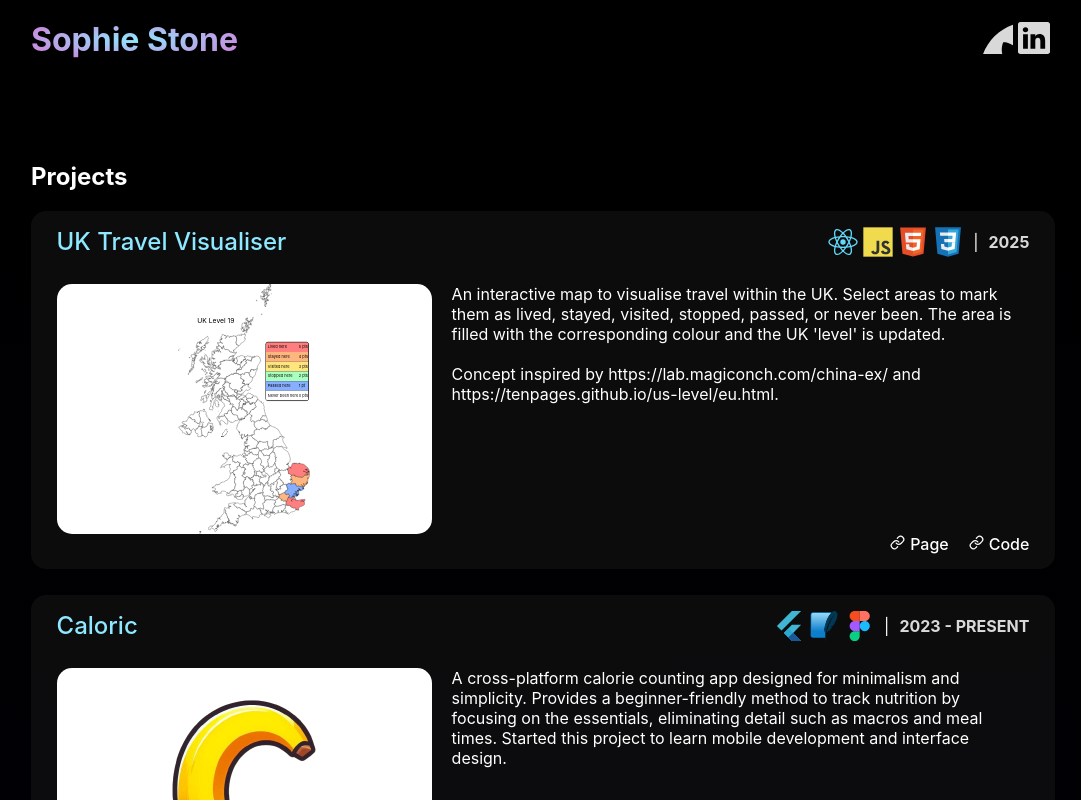
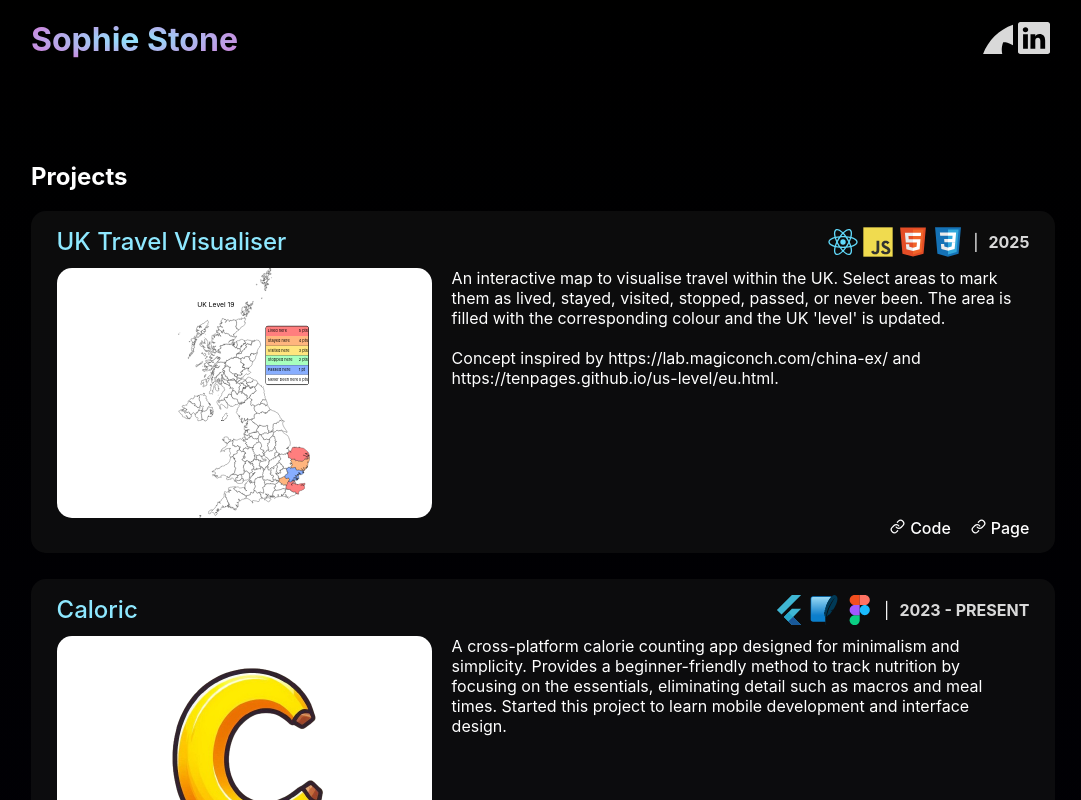
Before and after one commit to torkilv/norgeskart-kommuner, a React (Create React App) app: page /#/ in a window 1280 px wide. Shown: the top 800 px of the page, without its empty margins (97-1178 px from the left). Built offline with nearby package versions, Linux system fonts and the light colour scheme.

Commit message:
Remove hardcoded links and description top margin

```diff
--- a/src/components/projects/Projects.css
+++ b/src/components/projects/Projects.css
@@ -94,6 +94,7 @@
 
 #description {
     white-space: pre-wrap;
+    margin-top: 0;
 }
 
 #links {
--- a/src/components/projects/Projects.js
+++ b/src/components/projects/Projects.js
@@ -21,6 +21,7 @@ import languageIcons from '../language/iconMapping.js';
 
   function Project({project}) {
     const [modalOpen, setModalOpen] = useState(false);
+    const sortedLinks = project.links?.sort((a, b) => a.text.localeCompare(b.text)) || [];
 
     const toggleModal = () => {
       modalOpen ? document.body.classList.remove('no-scroll') : document.body.classList.add('no-scroll');
@@ -53,9 +54,9 @@ import languageIcons from '../language/iconMapping.js';
             <p id="description">{project.description}</p>
         </div>
           <div id="links">
-            <Link text="Page" url={project.pageUrl}/>
-            <Link text="Code" url={project.codeUrl} />
-            <Link text="Design" url={project.designUrl} />
+            {sortedLinks.map((link, index) => (
+              <Link key={index} text={link.text} url={link.url} />
+            ))}
           </div>
       </div>
 
--- a/src/data/project_data.js
+++ b/src/data/project_data.js
@@ -5,20 +5,23 @@ const projects = [
         description: `An interactive map to visualise travel within the UK. Select areas to mark them as lived, stayed, visited, stopped, passed, or never been. The area is filled with the corresponding colour and the UK 'level' is updated.
 
 Concept inspired by https://lab.magiconch.com/china-ex/ and https://tenpages.github.io/us-level/eu.html.`,
-        pageUrl: "smstone0.github.io/#/uk-map",
-        codeUrl: "https://github.com/smstone0/smstone0.github.io",
         thumbnail: "assets/MapChart_Map.svg",
         languages: ["React", "JavaScript", "HTML", "CSS"],
+        links: [
+            { text: "Page", url: "smstone0.github.io/#/uk-map" },
+            { text: "Code", url: "https://github.com/smstone0/smstone0.github.io" }
+        ]
     },
     {
         title: "Caloric",
         date: "2023 - PRESENT",
         description: `A cross-platform calorie counting app designed for minimalism and simplicity. Provides a beginner-friendly method to track nutrition by focusing on the essentials, eliminating detail such as macros and meal times. Started this project to learn mobile development and interface design.`,
-        designUrl: "https://www.figma.com/design/ojnG7Z2LYuzCuDM0TMUUiA/Caloric?node-id=0-1&node-type=canvas&t=lJdGKqTurMDbI7DR-0",
-        codeUrl: "https://github.com/smstone0/Caloric",
         thumbnail: "assets/caloric/caloric.png",
-        moreImages: [],
-        languages: ["Flutter", "SQLite", "Figma"]
+        languages: ["Flutter", "SQLite", "Figma"],
+        links: [
+            { text: "Design", url: "https://www.figma.com/design/ojnG7Z2LYuzCuDM0TMUUiA/Caloric?node-id=0-1&node-type=canvas&t=lJdGKqTurMDbI7DR-0" },
+            { text: "Code", url: "https://github.com/smstone0/Caloric" }
+        ]
     },
     {
         title: "Software Engineering Group Project",
@@ -26,10 +29,12 @@ Concept inspired by https://lab.magiconch.com/china-ex/ and https://tenpages.git
         description: `Led an 8-person team of computer science students in a year-long university group project, developing a mobile app free of charge for industry partner, Lots For Tots - an organisation which supports 26,000 families as of 2024. The app connects parents with nearby children's events and has integrated accessibility, offering visual comfort options and filtering events by SEN and wheelchair access.
 
 We created interactive prototypes and iteratively gathered requirements and user feedback to guide app design. Using Scrumban, paired programming and code reviews, we maintained high code quality. We showcased our work to academics, industry leaders and peers.`,
-        designUrl: "https://www.figma.com/design/pBlTcItDic1lt4CA2VA81k/Prototyping?t=Jc90sSWYw35fi01r-0",
         thumbnail: "assets/lots-for-tots/lots-for-tots.png",
         moreImages: ['assets/lots-for-tots/login.jpeg', 'assets/lots-for-tots/event-page.jpeg', 'assets/lots-for-tots/forgot-password.jpeg', 'assets/lots-for-tots/settings.jpeg', 'assets/lots-for-tots/sign-up.jpeg', 'assets/lots-for-tots/subscribed.jpeg', 'assets/lots-for-tots/map.png', 'assets/lots-for-tots/prototypes.png'],
-        languages: ["Flutter", "Firebase", "Figma"]
+        languages: ["Flutter", "Firebase", "Figma"],
+        links: [
+            { text: "Design", url: "https://www.figma.com/design/pBlTcItDic1lt4CA2VA81k/Prototyping?t=Jc90sSWYw35fi01r-0" }
+        ]
     },
     {
         title: "Operating Systems and Concurrency",
@@ -38,68 +43,68 @@ We created interactive prototypes and iteratively gathered requirements and user
 
 To simulate real-world execution, the system includes an I/O daemon to handle blocked processes, a booster daemon to prevent starvation, and a load balancer to distribute workloads across multiple CPUs. Achieved 96%, 12.6% higher than the average score among students who completed all coursework components.`,
         thumbnail: "assets/osc/architecture.png",
-        languages: ["C"],
-        moreImages: ['assets/osc/architecture.png', 'assets/osc/output.png']
+        moreImages: ['assets/osc/architecture.png', 'assets/osc/output.png'],
+        languages: ["C"]
     },
     {
         title: "Developing Maintainable Software",
         date: "2023",
         description: `University project to improve an unfinished Java implementation of Snake, focusing on refactoring, feature additions and maintainability. Restructured the codebase to enhance readability and modularity, optimised event handling and game logic, and introduced new features such as a score board, improved collision detection, smoother animations, and persistent, customisable settings. The project adhered to OOP principles, followed the MVC design pattern, and maintained best practices in version control.`,
-        languages: ["Java"],
         thumbnail: "assets/dms/game.png",
-        moreImages: ['assets/dms/scores.png', 'assets/dms/settings.png']
+        moreImages: ['assets/dms/scores.png', 'assets/dms/settings.png'],
+        languages: ["Java"]
     },
     {
         title: "Databases and Interfaces",
         date: "2023",
         description: `University project to build a website to enable users to search and manage movies and actors within a MySQL database.`,
-        languages: ["JavaScript", "HTML", "CSS", "PHP", "MySQL"],
         thumbnail: "assets/dbi.png",
-        moreImages: ["assets/dbi.png"]
+        moreImages: ["assets/dbi.png"],
+        languages: ["JavaScript", "HTML", "CSS", "PHP", "MySQL"]
     },
     {
         title: "Reversi",
         date: "2023",
         description: `University project to develop the Reversi board game in Java using the MVC design pattern. The game features an AI opponent which greedily chooses the best available move. Achieved 100% mark.`,
-        languages: ["Java"],
         thumbnail: "assets/reversi.png",
+        languages: ["Java"]
     },
     {
         title: "Fundamentals of Artificial Intelligence",
         date: "2023",
         description: `University project to utilise a dataset of patient data to build machine learning models for predicting whether a patient has heart disease using the sklearn, matplotlib, numpy and pandas libraries. Applied exploratory analysis and several pre-processing techniques, followed by building and evaluating both a decision tree and neural network. Achieved 96% mark.`,
-        languages: ["Python"],
         thumbnail: "assets/fai/decision-tree.png",
-        moreImages: ['assets/fai/decision-tree.png', 'assets/fai/matrix-decision-tree.png', 'assets/fai/max-depth.png', 'assets/fai/matrix-neural-network.png']
+        moreImages: ['assets/fai/decision-tree.png', 'assets/fai/matrix-decision-tree.png', 'assets/fai/max-depth.png', 'assets/fai/matrix-neural-network.png'],
+        languages: ["Python"]
     },
     {
         title: "Graph Network Optimiser",
         date: "2022-2023",
         description: `Multi-module coursework to create a graph library using linked lists, a TCP/IP network server to manage a graph of a network of networks and query the next hop, and to implement Dijkstra's algorithm to optimise packet routing between networks.`,
-        languages: ["C"],
         thumbnail: "assets/nottingham.svg",
+        languages: ["C"]
     },
     {
         title: "Programming and Algorithms",
         date: "2022",
         description: `A series of courseworks written in C, ranging from calculating and printing Pascal's triangle to implementing shunting yard and classic sorting algorithms.`,
-        languages: ["C"],
         thumbnail: "assets/nottingham.svg",
+        languages: ["C"]
     },
     {
         title: "Systems and Architecture",
         date: "2022",
         description: `A series of courseworks written in Assembly, ranging from hello world and fibonacci to a text formatter. The formatter reads keyboard input and outputs formatted text real-time within a specific column width, handling line breaks, newline resets, and preventing word splitting.`,
-        languages: ["Assembly"],
         thumbnail: "assets/nottingham.svg",
+        languages: ["Assembly"]
     },
     {
         title: "Computer Fundamentals",
         date: "2022",
         description: `University coursework to implement a C network client to fetch multiple "Quotes of the Day" from a server.`,
-        languages: ["C"],
         thumbnail: "assets/nottingham.svg",
-    },
-]
+        languages: ["C"]
+    }
+];
 
 export default projects;
```
